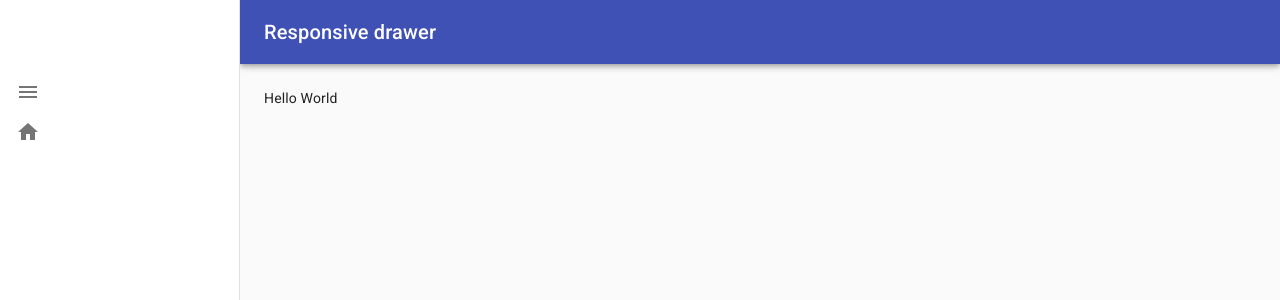
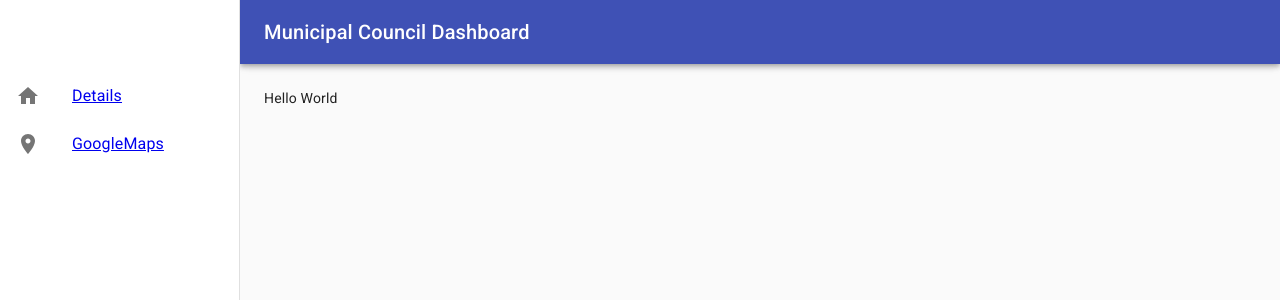
Before and after one commit to shehanp12/Dustbin-Managment-Admin, a React (Create React App) app: page / in a window 1280 px wide. Shown: the top 300 px of the page. Built offline with nearby package versions, Linux system fonts and the light colour scheme.

Commit message:
google maps icons

```diff
--- a/src/Components/NavBars/NavBar.js
+++ b/src/Components/NavBars/NavBar.js
@@ -16,7 +16,7 @@ import MenuIcon from '@material-ui/icons/Menu';
 import Toolbar from '@material-ui/core/Toolbar';
 import Typography from '@material-ui/core/Typography';
 import { makeStyles, useTheme, Theme, createStyles } from '@material-ui/core/styles';
-
+import RoomIcon from '@material-ui/icons/Room';
 import { BrowserRouter as Router, Switch, Route, Link } from "react-router-dom";
 import Home from "../Home/Home";
 import GoogleMaps from "../Map/GoogleMaps";
@@ -84,15 +84,17 @@ export default function ResponsiveDrawer(props: Props) {
               <Link to="/">
                   <ListItem button>
                       <ListItemIcon>
-                          <MenuIcon/>
+                          <HomeIcon/>
                       </ListItemIcon>
+                      <ListItemText primary={"Details"} />
                   </ListItem>
               </Link>
               <Link to="/map">
                   <ListItem button>
                       <ListItemIcon>
-                                <HomeIcon/>
+                          <RoomIcon/>
                       </ListItemIcon>
+                      <ListItemText primary={"GoogleMaps"} />
                   </ListItem>
               </Link>
 
@@ -128,7 +130,7 @@ export default function ResponsiveDrawer(props: Props) {
             <MenuIcon />
           </IconButton>
           <Typography variant="h6" noWrap>
-            Responsive drawer
+                 Municipal Council Dashboard
           </Typography>
         </Toolbar>
       </AppBar>
```
